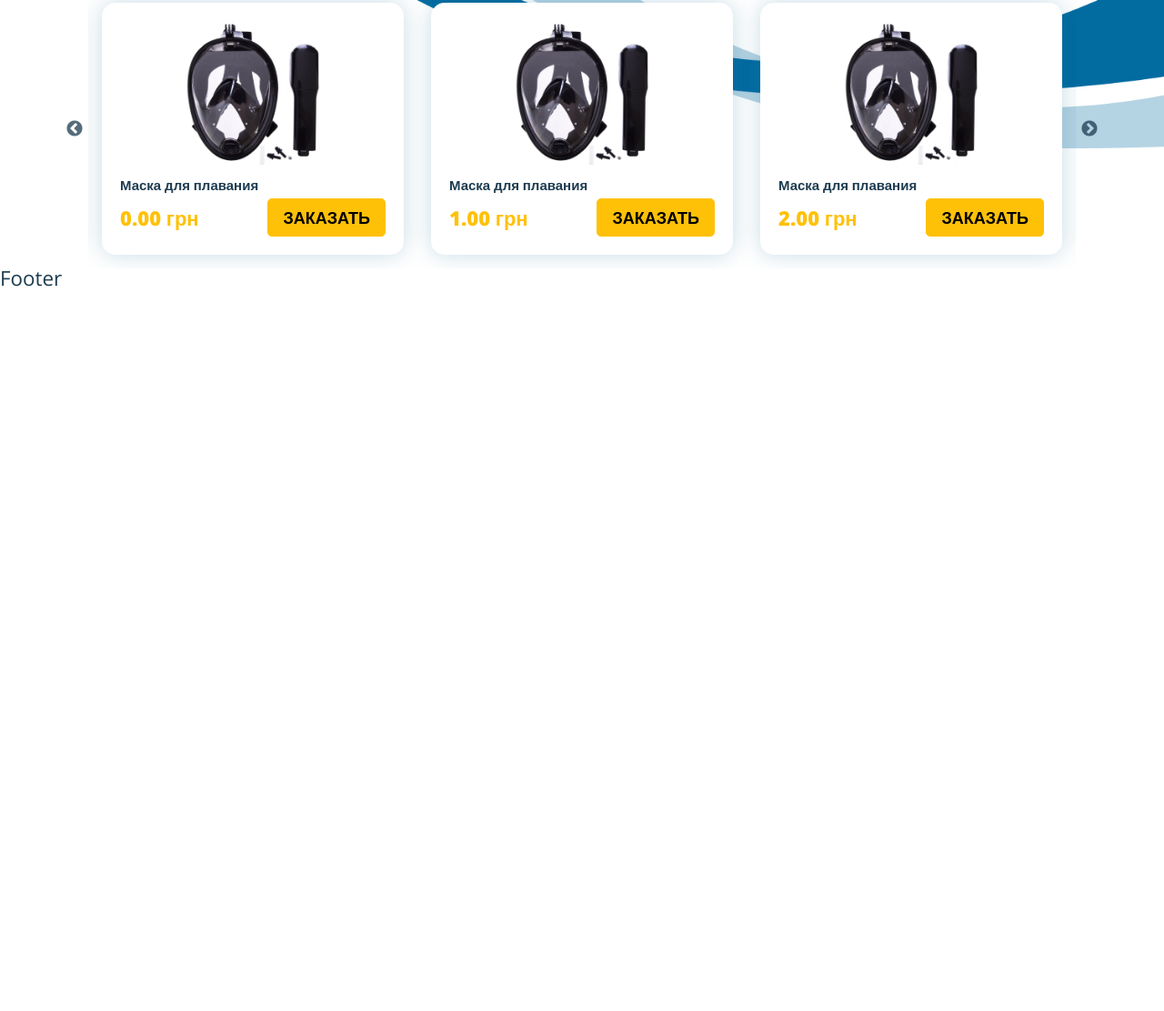
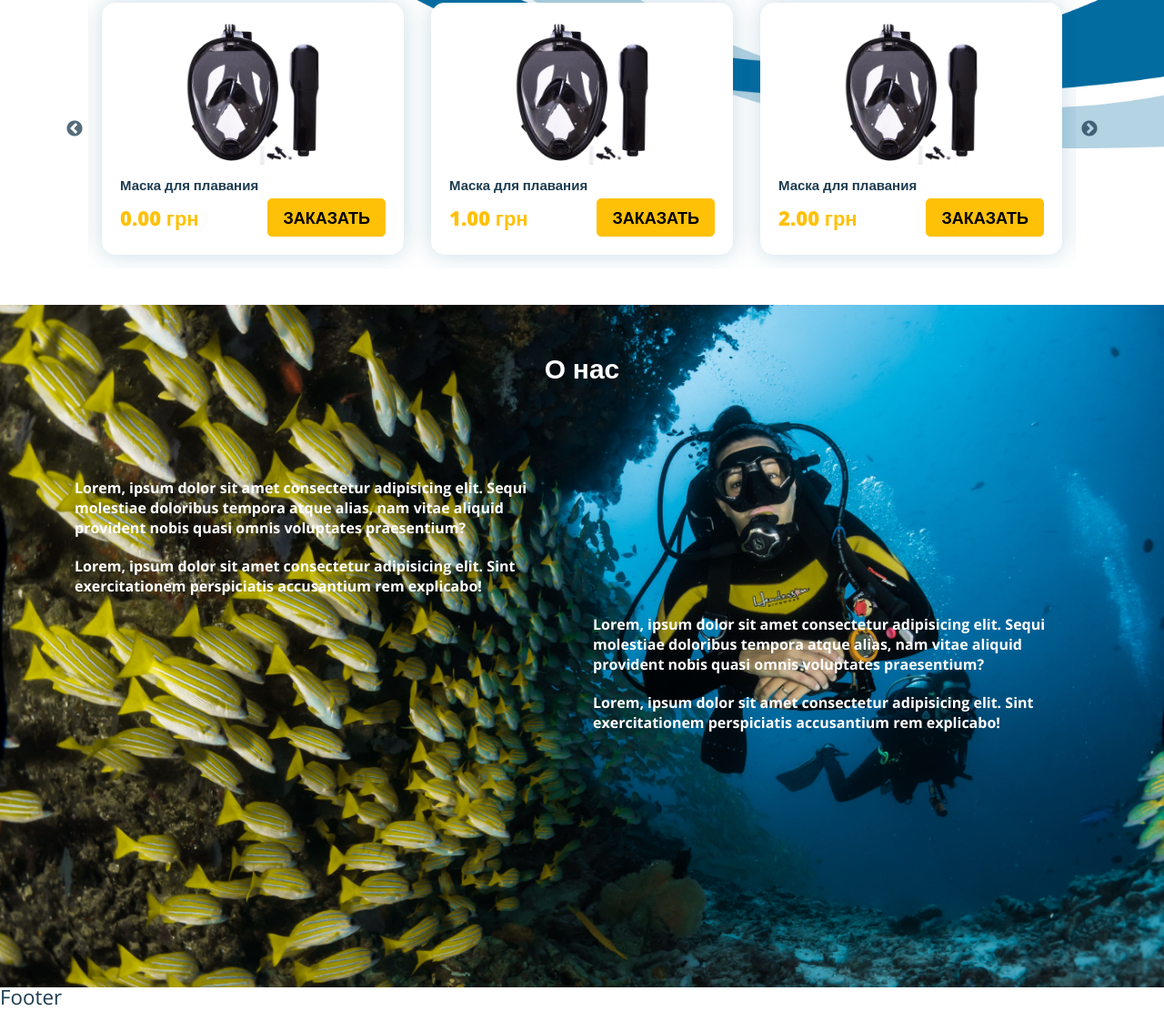
Before and after one commit to yaborodinov/masks-for-dive, a website: page src/index.html in a window 1280 px wide. Shown: the part 3580-4691 px from the top of the page at 91% size. Before the commit the page ends 3901 px from the top, so only its background shows below. Drawn offline with nearby package versions, Linux system fonts and the light colour scheme; files that its build step writes are made by us from their sources; files whose address does not match are found by name.

Commit message:
add section about__us

```diff
--- /dev/null
+++ b/src/assets/scss/blocks/about-us.scss
@@ -0,0 +1,21 @@
+.about__us{
+    margin-top: 40px;
+    height: 750px;
+    width: 100%;
+    background-image: url(../images/font2.jpg);
+    background-size: cover;
+    background-position: center;
+}
+
+.about__us-col-right{
+    margin-top: 150px;
+}
+
+
+.about__us-text{
+    font-size: 16px;
+    line-height: 22px;
+    font-weight: 700;
+    color: $secondary;
+    margin-bottom: 20px;
+}
--- a/src/assets/scss/blocks/section.scss
+++ b/src/assets/scss/blocks/section.scss
@@ -6,4 +6,7 @@
     margin-bottom: 50px;
     padding: 50px 0;
     text-align: center;
+    &--light{
+        color: $secondary;
+    }
 }
--- a/src/assets/scss/style.scss
+++ b/src/assets/scss/style.scss
@@ -49,3 +49,4 @@ a{
 @import "./blocks/payment.scss";
 @import "./blocks/wave-middle.scss";
 @import "./blocks/slider.scss";
+@import "./blocks/about-us.scss";
--- a/src/index.html
+++ b/src/index.html
@@ -335,19 +335,7 @@ title: masks for dive
             Ассортимент
         </h3>
 
-        <!-- <div id="carouselExampleSlidesOnly" class="carousel slide" data-bs-ride="carousel">
-            <div class="carousel-inner">
-                <div class="carousel-item active">
-                    <img src="./assets/images/products/product3.jpg" class="d-block w-100" alt="mask">
-                </div>
-                <div class="carousel-item">
-                    <img src="./assets/images/products/product2.jpg" class="d-block w-100" alt="mask">
-                </div>
-                <div class="carousel-item">
-                    <img src="./assets/images/products/mask1.jpg" class="d-block w-100" alt="mask">
-                </div>
-            </div>
-        </div> -->
+
 
 
         <div class=" slider">
@@ -434,3 +422,32 @@ title: masks for dive
 
     </div>
 </section>
+
+
+
+<section class="about__us">
+    <div class="container">
+        <h3 class="section__title section__title--light">О нас</h3>
+        <div class="row">
+            <div class="col about__us-col-left">
+                <p class="about__us-text" >
+                    Lorem, ipsum dolor sit amet consectetur adipisicing elit. Sequi molestiae doloribus tempora atque alias, nam vitae aliquid provident nobis quasi omnis voluptates praesentium?
+                </p>
+                <p class="about__us-text">
+                    Lorem, ipsum dolor sit amet consectetur adipisicing elit. Sint exercitationem perspiciatis accusantium rem explicabo!
+                </p>
+            </div>
+
+            <div class="col about__us-col-right">
+                <p class="about__us-text">
+                    Lorem, ipsum dolor sit amet consectetur adipisicing elit. Sequi molestiae doloribus tempora atque alias, nam
+                    vitae aliquid provident nobis quasi omnis voluptates praesentium?
+                </p>
+                <p class="about__us-text">
+                    Lorem, ipsum dolor sit amet consectetur adipisicing elit. Sint exercitationem perspiciatis accusantium rem
+                    explicabo!
+                </p>
+            </div>
+        </div>
+    </div>
+</section>
```
Also changed, not shown: dist/assets/css/style.min.css, dist/index.html, src/assets/images/font2.jpg (added), 1 other file.
